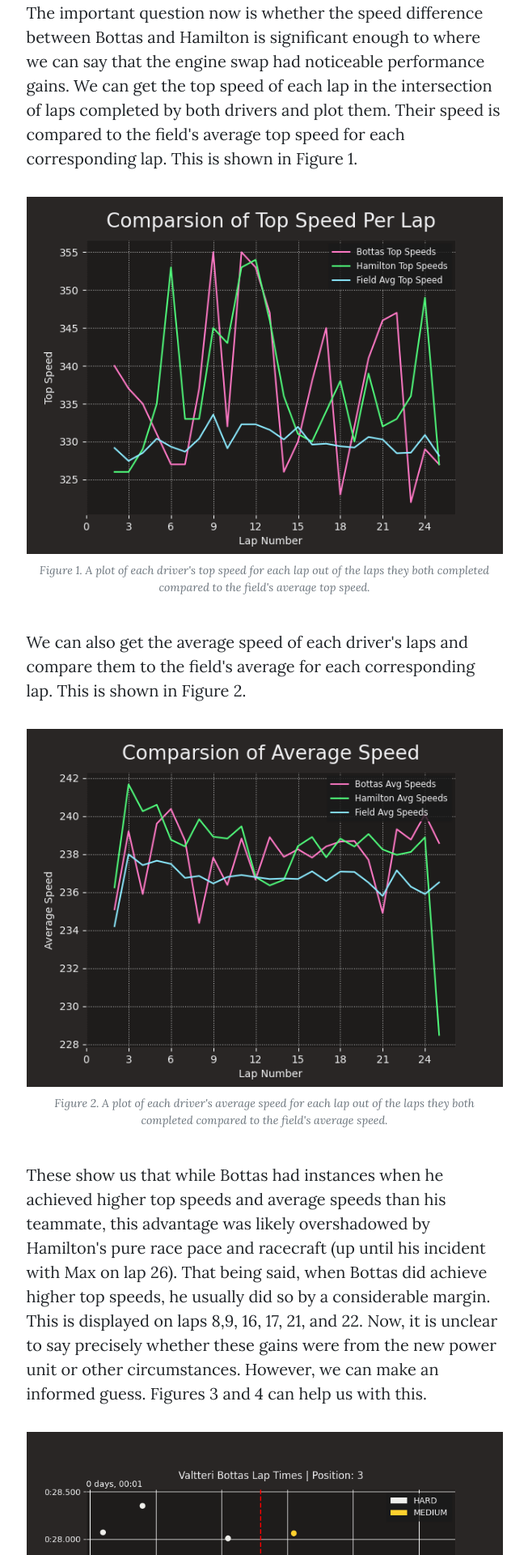
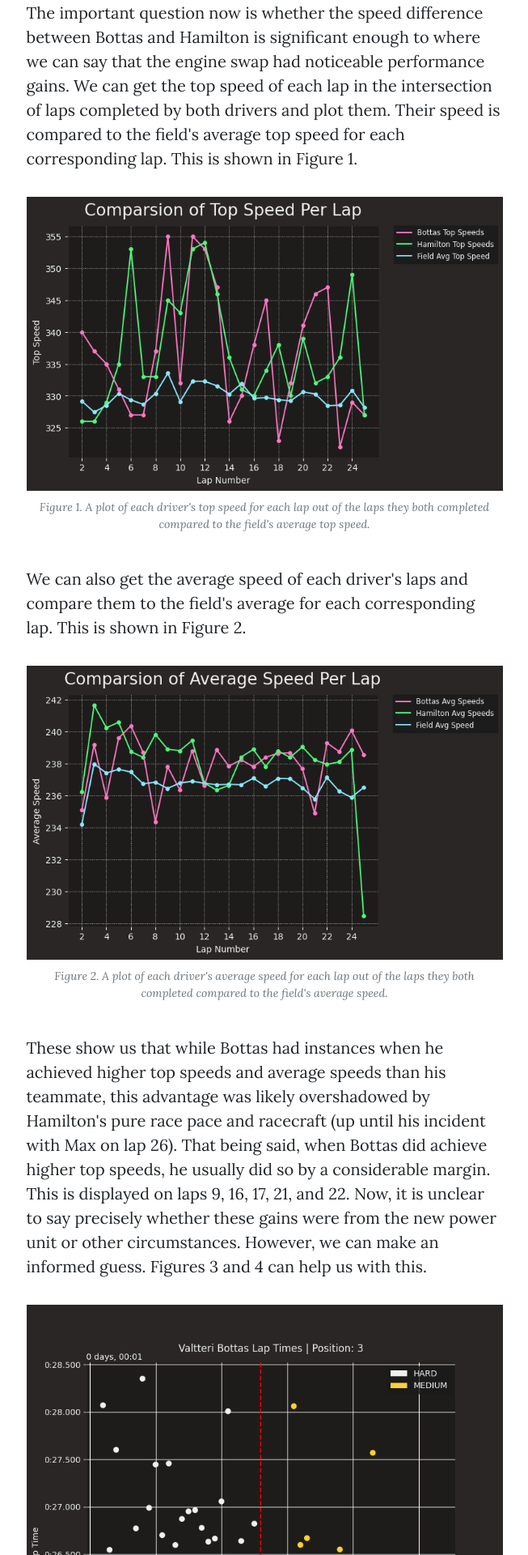
Before and after one commit to yeetse/throttlemetrics, a Django app: page /down-but-not-out/ in a window 1280 px wide. Shown: the part 2339-4259 px from the top of the page at 81% size, without its empty margins (313-966 px from the left). Run offline with Django 5.2, Linux system fonts and the light colour scheme; some libraries are stand-ins or nearby versions.

Commit message:
Functionalized and updates plotting

```diff
--- a/throttleMetrics/myApp/templates/myApp/post1.html
+++ b/throttleMetrics/myApp/templates/myApp/post1.html
@@ -69,23 +69,26 @@
                         <p>Mercedes changed Valtteri Bottas's engine before the race on Sunday, sending him to the back of the starting grid. Across all the racing laps which were not impeded by safety car deployments or other slow lap scenarios, his average top speed was 339.54 kph whereas Hamilton's was 337.13 kph. Bottas had a top speed of 359 kph whereas Hamilton had a top speed of 354 kph. </p>
                         <p>By comparison, the field average top speed was 332.26 kph, and the field median was 332 kph. The field's average speed was 237.87 kph, whereas Bottas's was 239.23 and Hamilton's was 238.15.</p>
                         <p>The important question now is whether the speed difference between Bottas and Hamilton is significant enough to where we can say that the engine swap had noticeable performance gains. We can get the top speed of each lap in the intersection of laps completed by both drivers and plot them. Their speed is compared to the field's average top speed for each corresponding lap. This is shown in Figure 1.</p>
-                        <img class="img-fluid" src="{% static 'assets/img/Bot_Ham_Field_21_Monza_TopSpeed.png' %}" alt="..." />
+                        <img class="img-fluid" src="{% static 'assets/img/[77, 44]_Field_2021_Italy_TopSpeed.png' %}" alt="..." />
                         <span class="caption text-muted">Figure 1. A plot of each driver's top speed for each lap out of the laps they both completed compared to the field's average top speed.</span>
                         <p>We can also get the average speed of each driver's laps and compare them to the field's average for each corresponding lap. This is shown in Figure 2.</p>
-                        <img class="img-fluid" src="{% static 'assets/img/Bot_Ham_Field_21_Monza_AvgSpeed.png' %}" alt="..." />
+                        <img class="img-fluid" src="{% static 'assets/img/[77, 44]_Field_2021_Italy_AvgSpeed.png' %}" alt="..." />
                         <span class="caption text-muted">Figure 2. A plot of each driver's average speed for each lap out of the laps they both completed compared to the field's average speed.</span>
-                        <p>These show us that while Bottas had instances when he achieved higher top speeds and average speeds than his teammate, this advantage was likely overshadowed by Hamilton's pure race pace and racecraft (up until his incident with Max on lap 26). That being said, when Bottas did achieve higher top speeds, he usually did so by a considerable margin. This is displayed on laps 8,9, 16, 17, 21, and 22. Now, it is unclear to say precisely whether these gains were from the new power unit or other circumstances. However, we can make an informed guess. Figures 3 and 4 can help us with this.</p>
+                        <p>These show us that while Bottas had instances when he achieved higher top speeds and average speeds than his teammate, this advantage was likely overshadowed by Hamilton's pure race pace and racecraft (up until his incident with Max on lap 26). That being said, when Bottas did achieve higher top speeds, he usually did so by a considerable margin. This is displayed on laps 9, 16, 17, 21, and 22. Now, it is unclear to say precisely whether these gains were from the new power unit or other circumstances. However, we can make an informed guess. Figures 3 and 4 can help us with this.</p>
                         <img class="img-fluid" src="{% static 'assets/img/BOT_tire_evolution_Italian Grand Prix_2021.png' %}" alt="..." />
                         <span class="caption text-muted">Figure 3. A plot of Valtteri Bottas's tire evolution over the course of the 2021 Italian Grand Prix.</span>
                         <img class="img-fluid" src="{% static 'assets/img/HAM_tire_evolution_Italian Grand Prix_2021.png' %}" alt="..." />
                         <span class="caption text-muted">Figure 4. A plot of Lewis Hamilton's tire evolution over the course of the 2021 Italian Grand Prix.</span>
-                        <p>These figures show us that for these laps (8, 9, 16, 17, 21, 22), Bottas and Hamilton were running the exact same age tire and tire compound. Because of this, we can rule out the tires playing a role in the speed difference. Moreover, since the laps plotted are non-slow laps (meaning that laps behind safety car and pit-out laps are excluded), we can eliminate these as a cause, too.</p>
+                        <p>These figures show us that for these laps (9, 16, 17, 21, 22), Bottas and Hamilton were running the exact same age tire and tire compound. Because of this, we can rule out the tires playing a role in the speed difference. Moreover, since the laps plotted are non-slow laps (meaning that laps behind safety car and pit-out laps are excluded), we can eliminate these as a cause, too.</p>
                         <p>Therefore, it is highly likely that Bottas's power unit swap gave him that extra speed boost over his teammate in scenarios where Hamilton couldn't outdrive Bottas on pure racecraft. On a high-speed track like Monza, this top speed advantage is greatly beneficial.</p>
 
 
                         <!-- SECTION 2 -->
-                        <h2 class="section-heading">2021 Russian GP - Bottas</h2>
-
+                        <h2 class="section-heading">2022 United States GP - Perez, Alonso, Zhou, Ocon</h2>
+                        <p>Now, let's switch to the ground effect era cars. The 2022 US GP at the Circuit of the Americas (COTA) saw five drivers undergo engine replacements, with all receiving grid penalties. At COTA, like at Monza, top speed is highly beneficial because of the long straights and high-speed corners.</p>
+                        <p>We can compare the top speeds of these drivers to their teammates. This is shown in Figure 5. Charles Leclerc is being excluded here since his teammate Carlos Sainz only completed one lap before DNFing, and it would therefore not be an accurate comparison.</p>
+                        <img class="img-fluid" src="{% static 'assets/img/[11, 1, 14, 31, 24, 77]_Field_2022_United States Grand Prix_TopSpeed.png' %}" alt="..." />
+                        <span class="caption text-muted">Figure 5. A plot comparing the top speed of drivers that got engine replacements to the top speed of the rest of the field.</span>
                         <p>
                             Placeholder text by
                             <a href="http://spaceipsum.com/">Space Ipsum</a>
```
Also changed, not shown: throttleMetrics/myApp/static/assets/img/Bot_Ham_Field_21_Monza_AvgSpeed.png (deleted), throttleMetrics/myApp/static/assets/img/Bot_Ham_Field_21_Monza_TopSpeed.png (deleted), throttleMetrics/myApp/static/assets/img/[11, 1, 14, 31, 24, 77]_Field_2022_United States Grand Prix_TopSpeed.png (added), throttleMetrics/myApp/static/assets/img/[77, 44]_Field_2021_Italy_AvgSpeed.png (added), throttleMetrics/myApp/static/assets/img/[77, 44]_Field_2021_Italy_TopSpeed.png (added).
